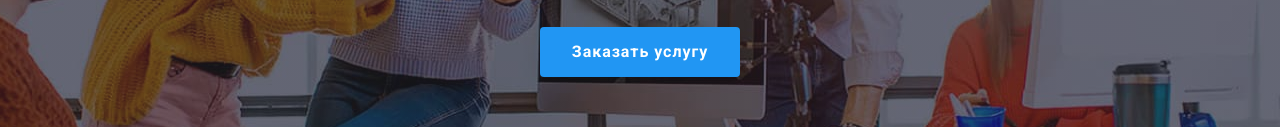
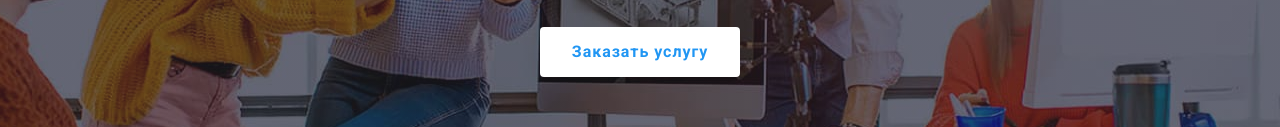
Before and after one commit to NazarDonets/NazarDonets.github.io, a plain HTML site: page index.html in a window 1280 px wide. In both pictures the pointer is over the button "Заказать услугу". Shown: the part 404-531 px from the top of the page. Drawn offline with nearby package versions, Linux system fonts and the light colour scheme.

Commit message:
processed mentors feedback, refactored classes, added subscribe form in the website footer

```diff
--- a/css/style.css
+++ b/css/style.css
@@ -123,7 +123,8 @@ header {
 .socials-list__item-link,
 .filter-btn,
 .portfolio-item-thumbnail__animated,
-.footer-subscribe__btn {
+.footer-subscribe__btn,
+.hero-btn {
 	transition: var(--transition);
 	transition-property: fill, color, background-color, transform, box-shadow,
 		border-color;
@@ -562,7 +563,9 @@ header {
 }
 
 .footer-subscribe__btn:hover,
-.footer-subscribe__btn:focus {
+.footer-subscribe__btn:focus,
+.hero-btn:hover,
+.hero-btn:focus {
 	background-color: white;
 	color: var(--brandblue);
 	fill: var(--brandblue);
```
